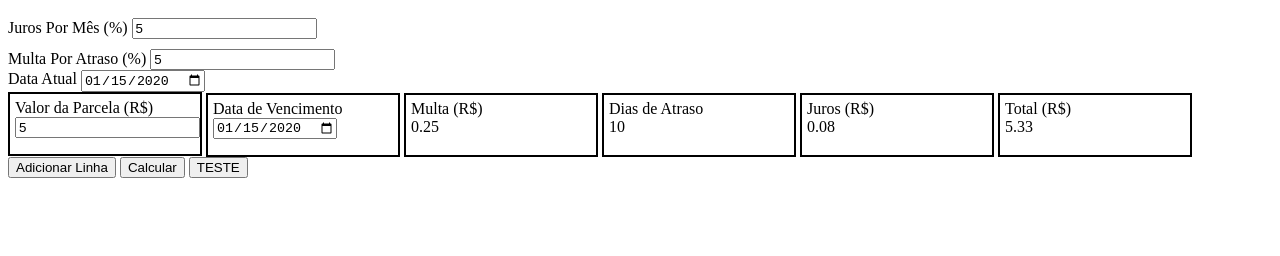
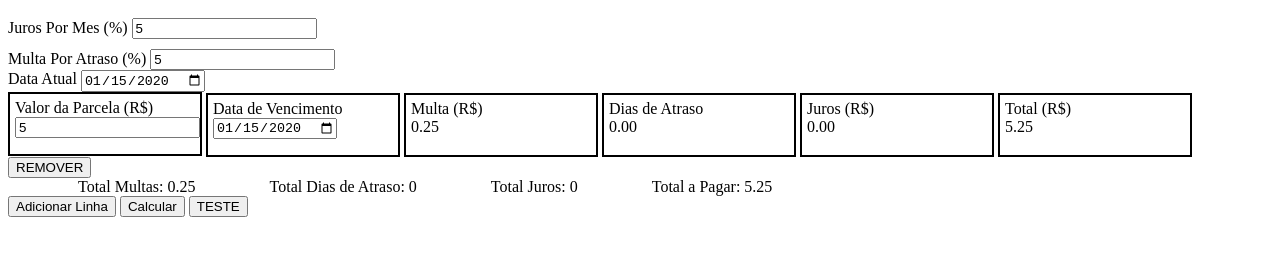
Before and after one commit to AllanRobert0/ProgWeb, a plain HTML site: page CalculadoraDeParcelasV2.html in a window 1280 px wide. Both pictures are taken after typing "5", "5", "2020-01-15", "5", "2020-01-15" into the empty fields and a click on the button "Calcular". Shown: the part 48-304 px from the top of the page. Drawn offline with Linux system fonts and the light colour scheme.

Commit message:
Add files via upload

```diff
--- a/CalculadoraDeParcelasV2.html
+++ b/CalculadoraDeParcelasV2.html
@@ -7,7 +7,7 @@
 
        <div>
            <div class="main-Inputs">
-                Juros Por Mês (%)
+                Juros Por Mes (%)
                 <input type="number" id="numJuros">
             </div>
 
@@ -28,10 +28,28 @@
 
         </div>
 
+        <div id="kk">
+            <div class="somasTotais" id="somaMultas">
+                Total Multas: -
+            </div>
+
+            <div class="somasTotais" id="somaDias">
+                Total Dias de Atraso: -
+            </div>
+
+            <div class="somasTotais" id="somaJuros">
+                Total Juros: -
+            </div>
+
+            <div class="somasTotais" id="somaTotais">
+                Total a Pagar: -
+            </div>
+        </div>
 
        <button onclick="AdicionarLinha()">Adicionar Linha</button>
        <button onclick="Calcular()">Calcular</button>
        <button onclick="TESTE()">TESTE</button>
+
 
 
     </body>
@@ -39,31 +57,28 @@
     <head>
 
         <style>
-
             .Itemlinha {
                 display: inline-block;
                 width: 180px;
                 height: 50px;
                 padding: 5px;
-
                 border: 2px solid;
             }
-
             .main-Inputs{
                 margin-bottom: 10px;
                 margin-top: 10px;
 
-
                 border: 10px;
             }
-
+            .somasTotais{
+                display: inline-block;
+               margin-left: 70px;
+            }
         </style>
 
         <script>
-
             let contLinha = -1;
             let i = 0;
-
             const linha = () =>{
 
                 return(`
@@ -105,36 +120,43 @@
                             <div class="totalPagar">-</div>
                         </div>
                     </div>
-
+                    <button onclick="Remover(this)">REMOVER</button>
                 `);
             }
 
+            function Remover(botao){
+                //console.log(typeof botao);
+                //console.log(botao);
+                //botao.remove();
+
+               console.log(botao.parentNode);
+               botao.parentNode.remove();
+            }
 
 
             function AdicionarLinha(){
-
                 let novaLinha = document.createElement("div");
                 novaLinha.className = "linha";
                 novaLinha.innerHTML = linha();
                 document.getElementById("container-linhas").appendChild(novaLinha);
                 contLinha++;
             }
-
             function Calcular(){
-
+                let somaMulta = 0;
+                let somaDias  = 0;
+                let somaJuros = 0;
+                let somaTotal = 0;
 
                 let jurosPorMes = parseFloat(document.getElementById("numJuros").value).toFixed(2);
                 let numMultaPorAtraso = parseFloat(document.getElementById("numMultaAtraso").value).toFixed(2);
                 let dataAtual = new Date(document.getElementById("dataAtual").value);
-
                 let numValorParcela = document.getElementsByClassName("numValorParcela");
                 let dataVencimento = document.getElementsByClassName("dataVencimento");
 
-                for(i ; i <= contLinha; i++){
-                    //FALTA
-                    let diasAtraso = 10;//((dataAtual - dataVencimento[i])/86400000).toFixed(2); //Fórmula: divida o valor de tempo(ms) por 8,64e+7
+                for(i=0 ; i <= contLinha; i++){
 
-                    let totaljuros =(  (((jurosPorMes/30)/100)*numValorParcela[i].value) * diasAtraso).toFixed(2);
+                    let diasAtraso = ((dataAtual - dataVencimento[i].valueAsDate)/86400000).toFixed(2); //Fórmula: divida o valor de tempo(ms) por 8,64e+7
+                    let totaljuros =(  (((jurosPorMes/30)/100)*numValorParcela[i].value) * diasAtraso).toFixed(2);//j por mes acrescentado por dia
                     let totalMultaPorAtraso = ((numMultaPorAtraso/100)*numValorParcela[i].value).toFixed(2);
                     let totalPagar = ( parseFloat(totaljuros)  +  parseFloat(totalMultaPorAtraso) + parseFloat(numValorParcela[i].value));
 
@@ -142,12 +164,21 @@
                     document.getElementsByClassName("diasAtraso")[i].innerHTML = diasAtraso;
                     document.getElementsByClassName("totalJuros")[i].innerHTML = totaljuros;
                     document.getElementsByClassName("totalPagar")[i].innerHTML = totalPagar;
+
+
+                    somaDias  += parseFloat(diasAtraso) ;
+                    somaMulta += parseFloat(totalMultaPorAtraso);
+                    somaJuros += parseFloat(totaljuros);
+                    somaTotal += parseFloat(totalPagar);
                 }
 
+                document.getElementById("somaMultas").innerHTML = "Total Multas: "+somaMulta;
+                document.getElementById("somaDias").innerHTML = "Total Dias de Atraso: "+somaDias;
+                document.getElementById("somaJuros").innerHTML = "Total Juros: "+somaJuros;
+                document.getElementById("somaTotais").innerHTML = "Total a Pagar: "+somaTotal;
 
             }
             AdicionarLinha();
-
         </script>
 
     </head>
```
